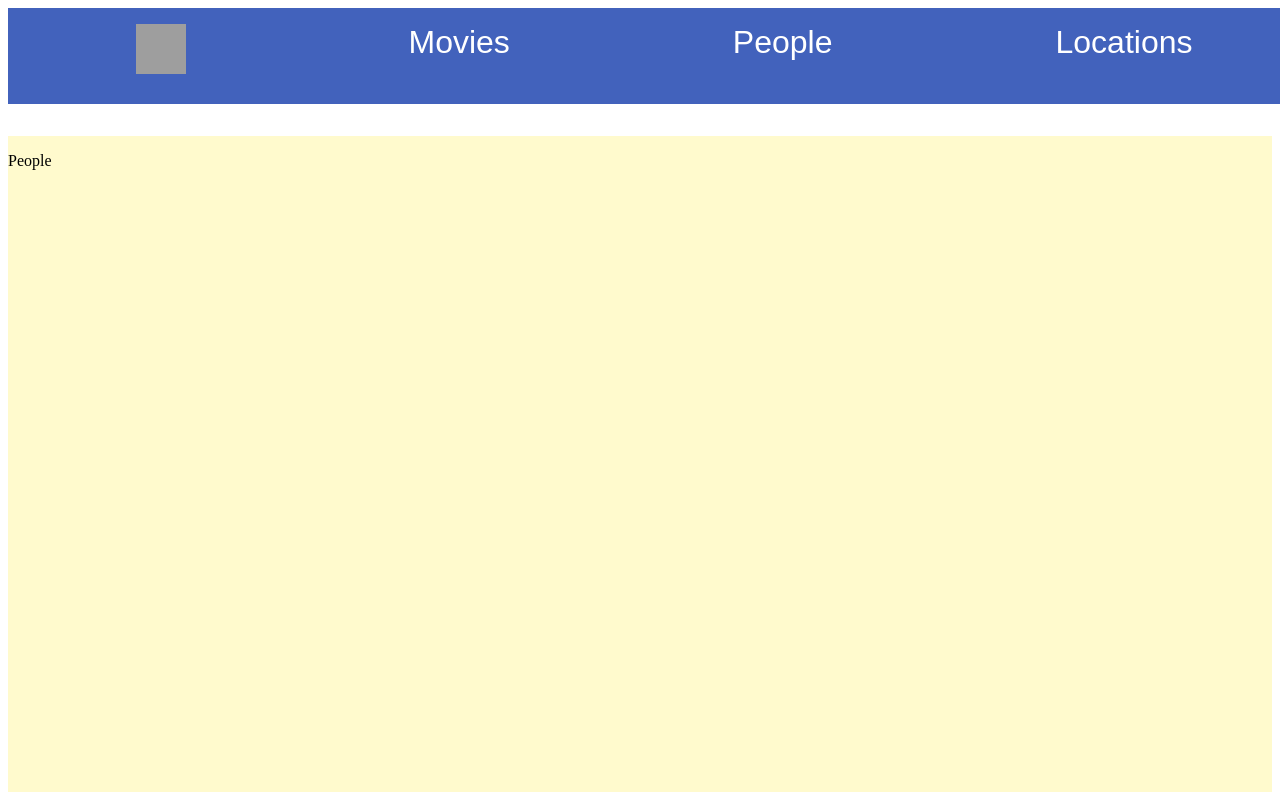
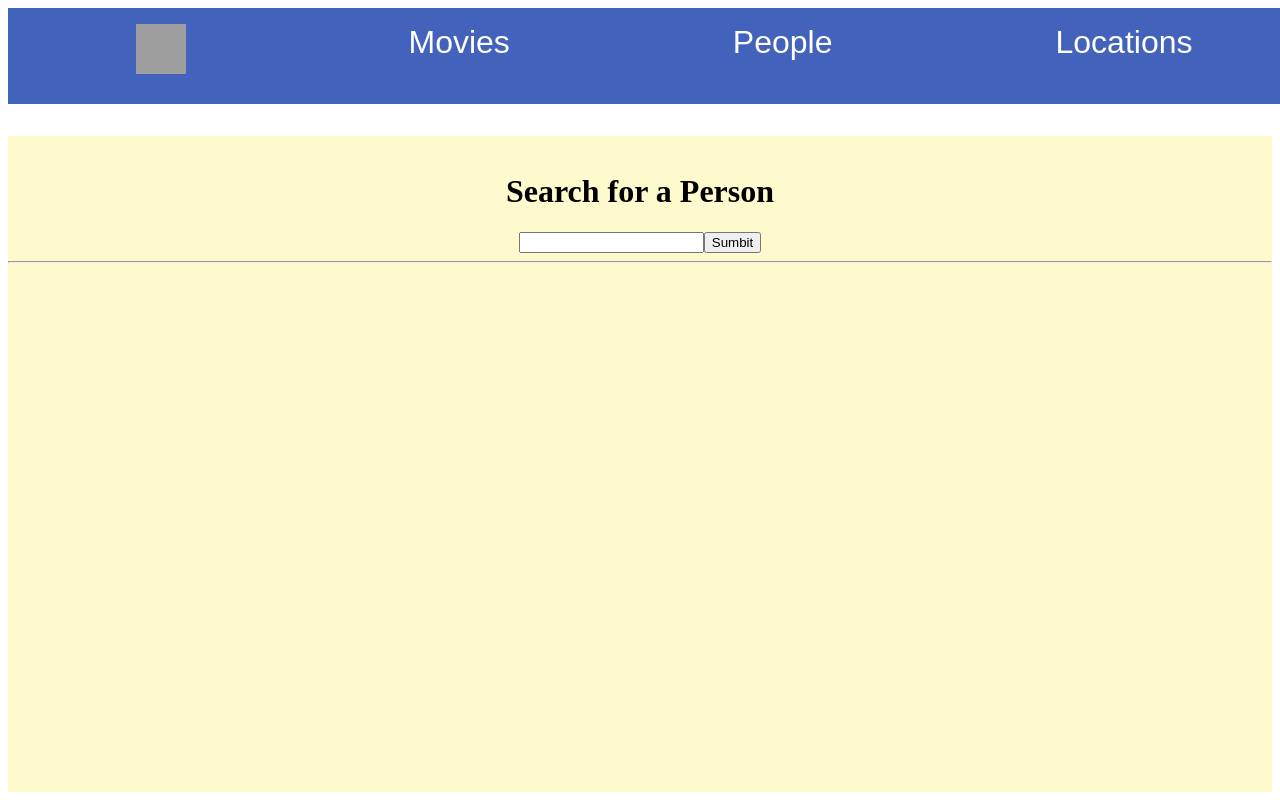
Before and after one commit to joinpursuit/9-1-module-three-assessment, a React (Create React App) app: page /people in a window 1280 px wide. Shown: the top 800 px of the page. Built offline with nearby package versions, Linux system fonts and the light colour scheme; grey boxes are pictures that could not be loaded; the HTML template or start-up script is replaced by a standard one.

Commit message:
got find person returning person data and error message for 0length input box

```diff
--- a/src/components/Movies.js
+++ b/src/components/Movies.js
@@ -1,26 +1,50 @@
 import { useEffect, useState } from "react";
 import "./Movies.css";
 const Movies = () => {
-  const URL = `../public/movies.JSON`;
   const [data, setData] = useState([]);
+  const [filmInfo, setFilmInfo] = useState([]);
 
   useEffect(() => {
-    fetch(URL)
+    fetch("../films.json")
       .then((res) => res.json())
-      .then((resJson) => setData(resJson))
+      .then((resJson) => setData(resJson || []))
       .catch((err) => {
         console.error(err);
       });
   }, []);
 
-  const handleChange = () => {};
+  const handleChange = (e) => {
+    const choice = e.target.value;
+    const foundFilm = data.find((film) => film.id === choice);
+    setFilmInfo(foundFilm || []);
+  };
 
   return (
     <div className="movies">
       <h1>Select a Movie</h1>
-      <select className="movies-select" value="">
+      <select className="movies-select" onChange={handleChange}>
         <option value=""></option>
+        {data?.map((film) => (
+          <option key={film.id} value={film.id}>
+            {film.title}
+          </option>
+        ))}
       </select>
+      <hr />
+
+      {filmInfo.length !== 0 ? (
+        <div className="film-info">
+          <h2>{filmInfo.title}</h2>
+          <p>
+            <strong>Release Date:</strong>
+            {filmInfo.release_date}
+          </p>
+          <p>
+            <strong>Description:</strong>
+            {filmInfo.description}
+          </p>
+        </div>
+      ) : null}
     </div>
   );
 };
--- /dev/null
+++ b/src/components/People.css
@@ -0,0 +1,4 @@
+.people{
+    text-align: center;
+
+}
--- a/src/components/People.js
+++ b/src/components/People.js
@@ -1,5 +1,47 @@
+import { useEffect, useState } from "react";
+import "./People.css";
+
 const People = () => {
-  return <div className="people">People</div>;
+  const [data, setData] = useState([]);
+  const [personInfo, setPersonInfo] = useState([]);
+  const [inputBox, setInputBox] = useState("");
+  const [error, setError] = useState(false);
+
+  useEffect(() => {
+    fetch("../people.json")
+      .then((res) => res.json())
+      .then((resJson) => setData(resJson || []))
+      .catch((err) => {
+        console.error(err);
+      });
+  }, []);
+
+  const handleInput = (e) => {
+    setInputBox(e.target.value);
+  };
+
+  const handleSubmit = (e) => {
+    e.preventDefault();
+    setError(false);
+    if (inputBox.length === 0) setError(true);
+    const foundPerson = data?.find(
+      (person) => person.name.toLowerCase() === inputBox.toLowerCase()
+    );
+    setPersonInfo(foundPerson || []);
+    setInputBox("");
+  };
+
+  return (
+    <div className="people">
+      <h1>Search for a Person</h1>
+      <form onSubmit={handleSubmit}>
+        <input type="text" value={inputBox} onChange={handleInput}></input>
+        <button type="submit">Sumbit</button>
+        <hr />
+        {error ? <div className="error">You must enter a name!</div> : null}
+      </form>
+    </div>
+  );
 };
 
 export default People;
```
